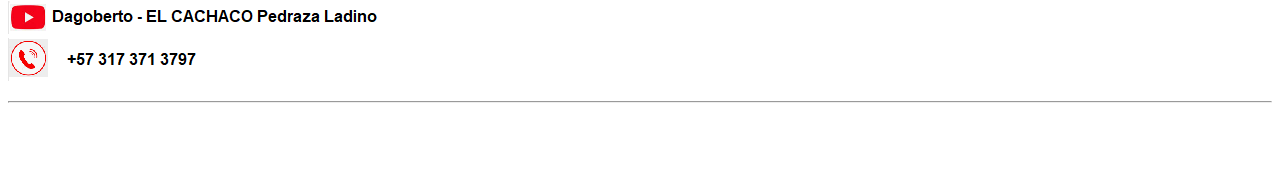
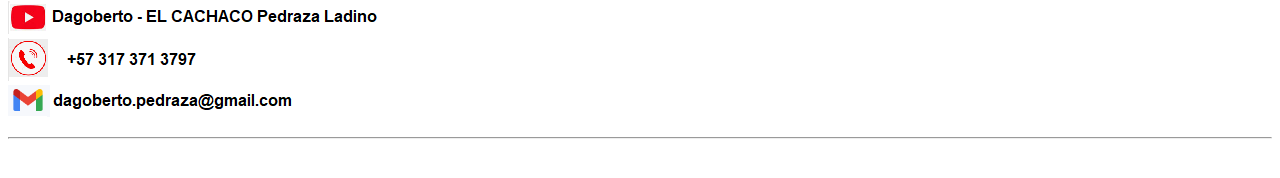
Before and after one commit to decapel/html-cvdpl, a plain HTML site: page public/RedesSocialesDECAPEL.HTML in a window 1280 px wide. Shown: the part 114-292 px from the top of the page. Drawn offline with Linux system fonts and the light colour scheme.

Commit message:
Add files via upload

```diff
--- a/public/RedesSocialesDECAPEL.HTML
+++ b/public/RedesSocialesDECAPEL.HTML
@@ -9,7 +9,8 @@
         <img src="../assets/images/FaceBookDPL.png" alt="FaceBook Dagoberto Pedraza Ladino"><BR>
         <img src="../assets/images/InstagramDPL.png" alt="Instagram dagobertopedraza"><BR>
         <img src="../assets/images/YouTobeDPL.png" alt="YouTobe Dagoberto El Cachaco Pedraza Ladino"><BR>
-        <img src="../assets/images/Celular.png" alt="Teléfono Dagoberto Pedraza Ladino 3173713797">
+        <img src="../assets/images/Celular.png" alt="Teléfono Dagoberto Pedraza Ladino 3173713797"><br>
+        <img src="../assets/images/GamailDPL.png" alt="Correo electronico dagoberto.pedraza@gmail.com">
     </p>
 <hr>
 </body>
```
